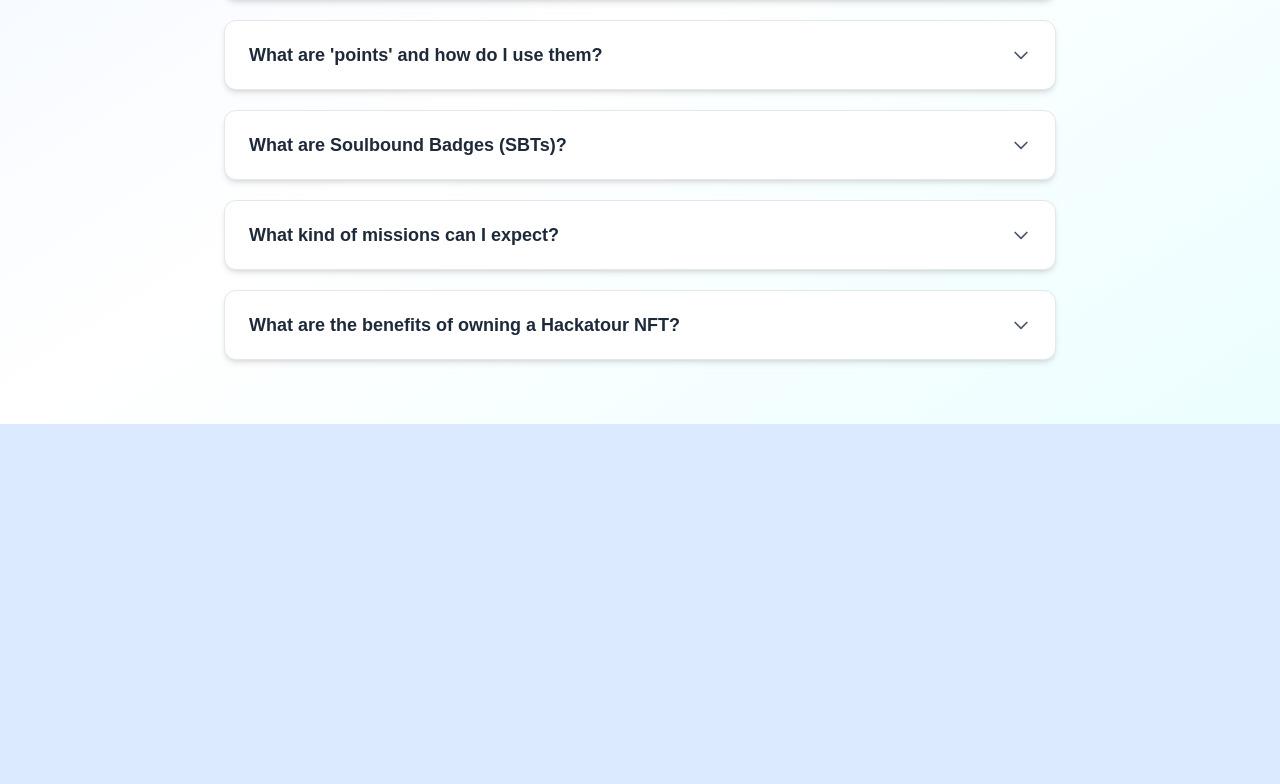
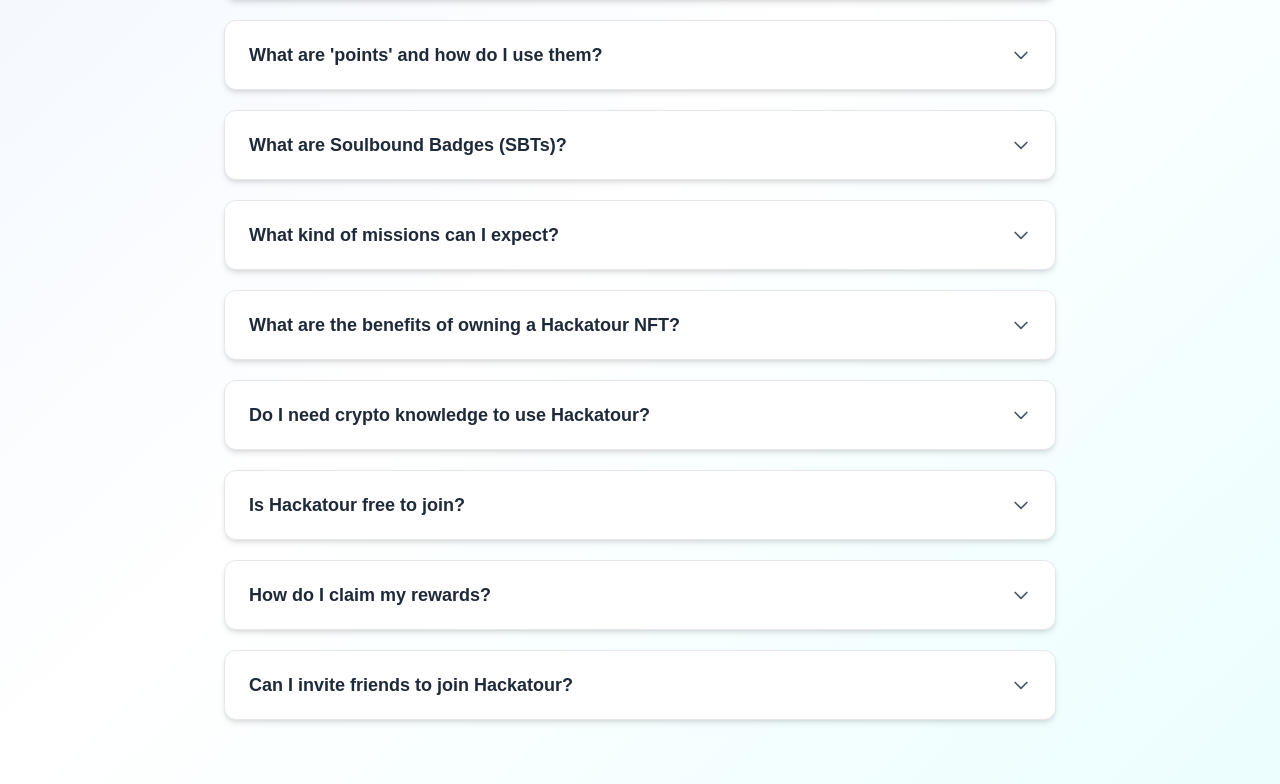
Before and after one commit to Nyelo7/tourism, a React (Vite) app in the folder src/tourism_frontend/: page /faq in a window 1280 px wide. Shown: the part 410-1194 px from the top of the page. Before the commit the page ends 834 px from the top, so only its background shows below. Built offline with nearby package versions, Linux system fonts and the light colour scheme.

Commit message:
fix backend, add faqs and other

```diff
--- a/src/tourism_frontend/src/pages/faq.jsx
+++ b/src/tourism_frontend/src/pages/faq.jsx
@@ -41,7 +41,28 @@
     answer:
       "The benefits vary depending on the NFT's tier. Some offer exclusive perks like discounts at selected partner shops.",
   },
+  {
+    question: "Do I need crypto knowledge to use Hackatour?",
+    answer:
+      "Not at all! Hackatour is designed for everyone. You can start exploring missions and earning rewards without deep blockchain knowledge. We provide simple guides to help you along the way.",
+  },
+  {
+    question: "Is Hackatour free to join?",
+    answer:
+      "Yes, joining Hackatour is completely free. You only need a mobile device and internet connection to start exploring. Some missions may involve small purchases, like souvenirs, but the app itself is free.",
+  },
+  {
+    question: "How do I claim my rewards?",
+    answer:
+      "Rewards are automatically stored in your Hackatour account once you complete a mission. You can track your points, NFTs, and badges directly in your profile.",
+  },
+  {
+    question: "Can I invite friends to join Hackatour?",
+    answer:
+      "Yes! You can invite friends to explore missions with you. In fact, some missions are more fun (and easier) when completed in groups.",
+  },
 ];
+
 
   const toggleQuestion = (index) => {
     setOpenQuestion(openQuestion === index ? null : index);
```
Also changed, not shown: 1 other file (tests, documents, lock files or other folders). Lines whose indentation alone changed are shown as unchanged.
